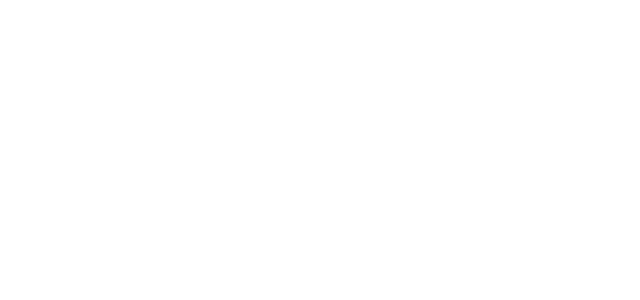
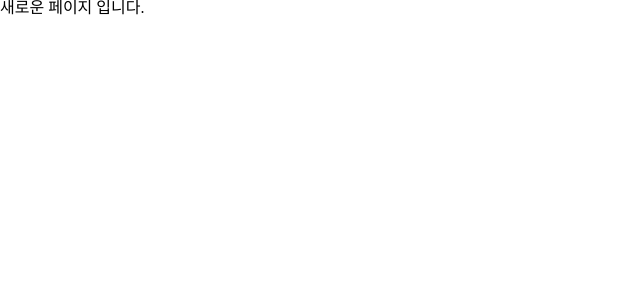
Before and after one commit to sangha-ju/yourcode-test, a React (Create React App) app: page /about in a window 1280 px wide. Shown: the top 300 px of the page, without its empty margins (0-640 px from the left). Built offline with nearby package versions, Linux system fonts and the light colour scheme.

Commit message:
페이지 이동 및 검색버튼 기능 추가

```diff
--- a/src/App.js
+++ b/src/App.js
@@ -2,12 +2,14 @@ import React from "react";
 import GlobalStyle from "./style/GlobalStyle";
 import { Route } from "react-router-dom";
 import Home from "./pages/Home";
+import About from "./pages/About";
 
 function App() {
   return (
     <div className="App">
       <GlobalStyle />
       <Route path="/" exact={true} component={Home} />
+      <Route path="/about" exact={true} component={About} />
     </div>
   );
 }
--- a/src/components/HeaderBox.js
+++ b/src/components/HeaderBox.js
@@ -1,5 +1,6 @@
 import React from "react";
 import styled from "styled-components";
+import { Link } from "react-router-dom";
 import remoters from "../images/remoters.png";
 import remotersx2 from "../images/remoters@2x.png";
 import search from "../images/search.png";
@@ -86,11 +87,17 @@ const HumanImg = styled.img`
 `;
 
 function HeaderBox() {
+  const onClickHandle = () => {
+    alert("검색 버튼 눌러짐");
+  };
+
   return (
     <Container>
       <Header>
         <img src={remoters} alt="header.img" />
-        <RegistrationBtn>회사 등록하기</RegistrationBtn>
+        <Link to="/about">
+          <RegistrationBtn>회사 등록하기</RegistrationBtn>
+        </Link>
       </Header>
       <ContentBox>
         <div>
@@ -98,7 +105,7 @@ function HeaderBox() {
           <p>[명사] 시간과 공간의 제약을 받지않고 일하는 사람</p>
           <InputBox>
             <input />
-            <img src={search} alt="search" />
+            <img onClick={onClickHandle} src={search} alt="search" />
           </InputBox>
         </div>
         <HumanImg src={wfh} alt="img" />
--- /dev/null
+++ b/src/pages/About.js
@@ -0,0 +1,7 @@
+import React from "react";
+
+function About() {
+  return <h1>새로운 페이지 입니다.</h1>;
+}
+
+export default About;
```
